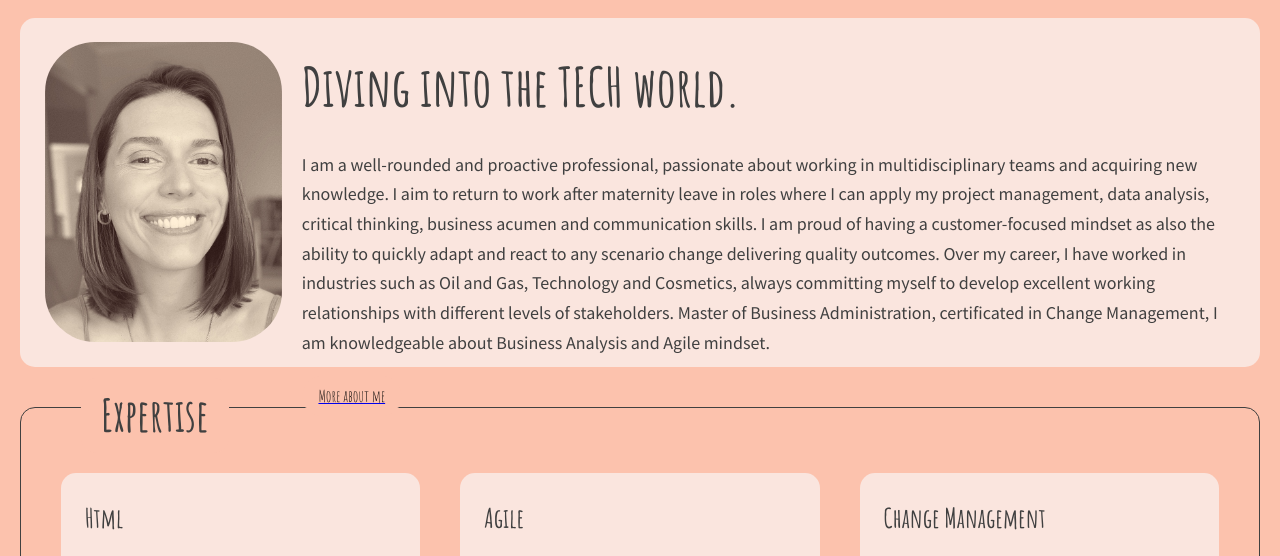
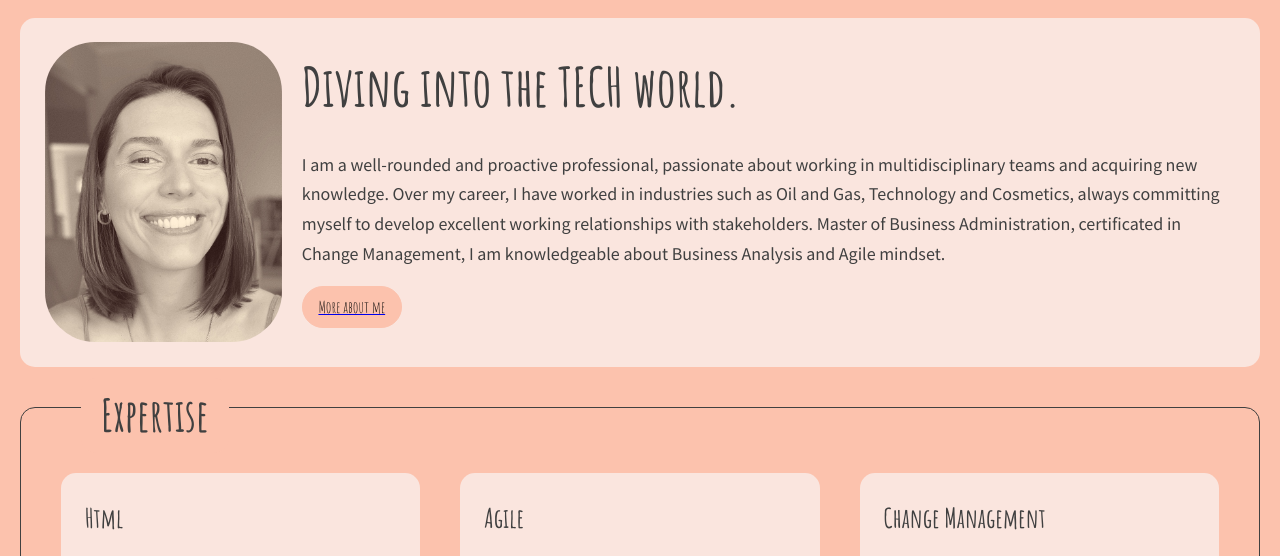
Before and after one commit to Nanda-25/Nanda-25.github.io, a plain HTML site: page index.html in a window 1280 px wide. Shown: the part 173-729 px from the top of the page. Drawn offline with Linux system fonts and the light colour scheme.

Commit message:
change ontitle and tex about me

```diff
--- a/index.html
+++ b/index.html
@@ -38,8 +38,8 @@
 					<h1>
 					<p id="hero-title">Diving into the TECH world.</p>
 					</h1>
-					<p>I am a well-rounded and proactive professional, passionate about working in multidisciplinary teams and acquiring new knowledge. I aim to return to work after maternity leave in roles where I can apply my project management, data analysis, critical thinking, business acumen and communication skills. I am proud of having a customer-focused mindset as also the ability to quickly adapt and react to any scenario change delivering quality outcomes. Over my career, I have worked in industries such as Oil and Gas, Technology and Cosmetics, always committing myself to develop excellent working relationships with different levels of stakeholders. Master of Business Administration, certificated in Change Management, I am knowledgeable about Business Analysis and Agile mindset.</p>
-					<a href=thisisme.html><button type="submit">More about me</button></a>
+					<p>I am a well-rounded and proactive professional, passionate about working in multidisciplinary teams and acquiring new knowledge. Over my career, I have worked in industries such as Oil and Gas, Technology and Cosmetics, always committing myself to develop excellent working relationships with stakeholders. Master of Business Administration, certificated in Change Management, I am knowledgeable about Business Analysis and Agile mindset.</p>
+					<a href=thisisme.html><button type="submit" class="header-buttton">More about me</button></a>
 				</section>
 				</div>
 			</section>
--- a/styles.css
+++ b/styles.css
@@ -113,6 +113,7 @@ button {
 .card-button {
 	background-color: transparent;
 	margin-top: auto;
+	justify-items: flex-end;
 }
 
 .photo-fe {
```
Also changed, not shown: thisisme.html (+1 -1 lines).
